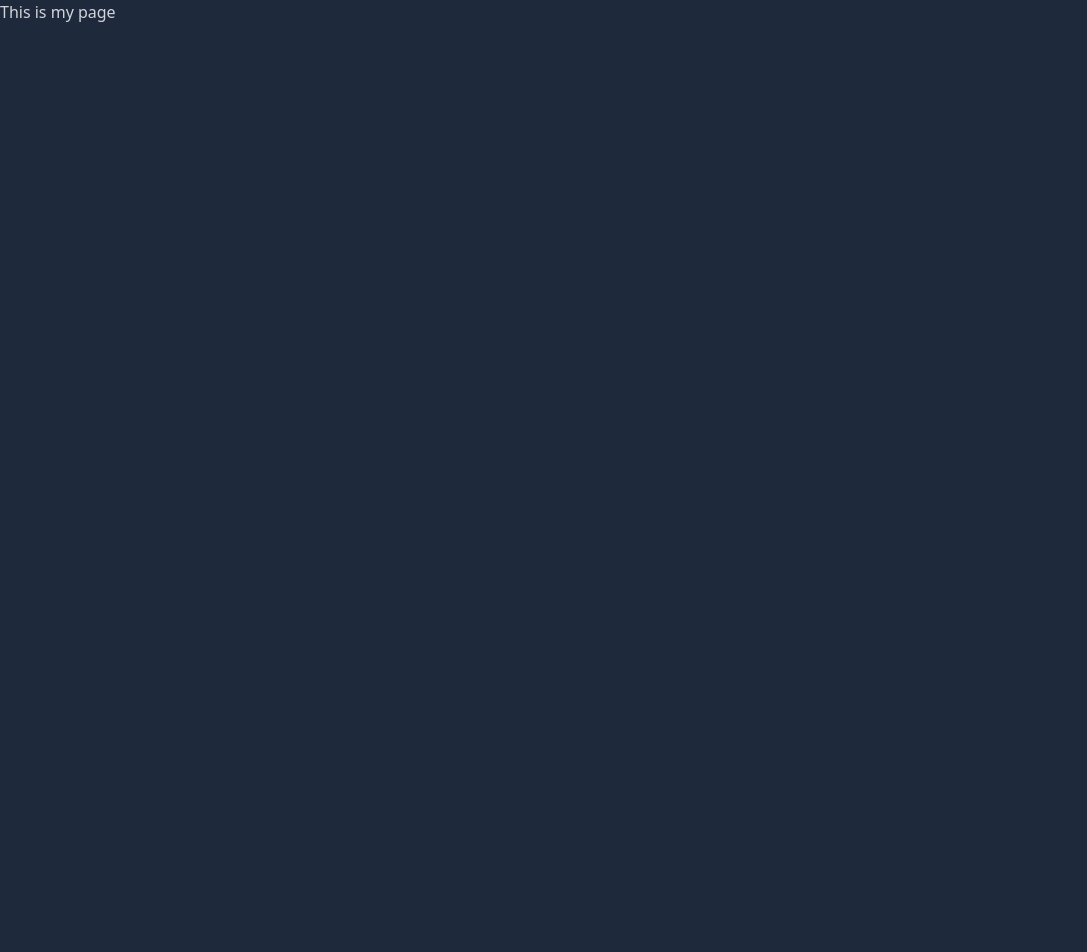
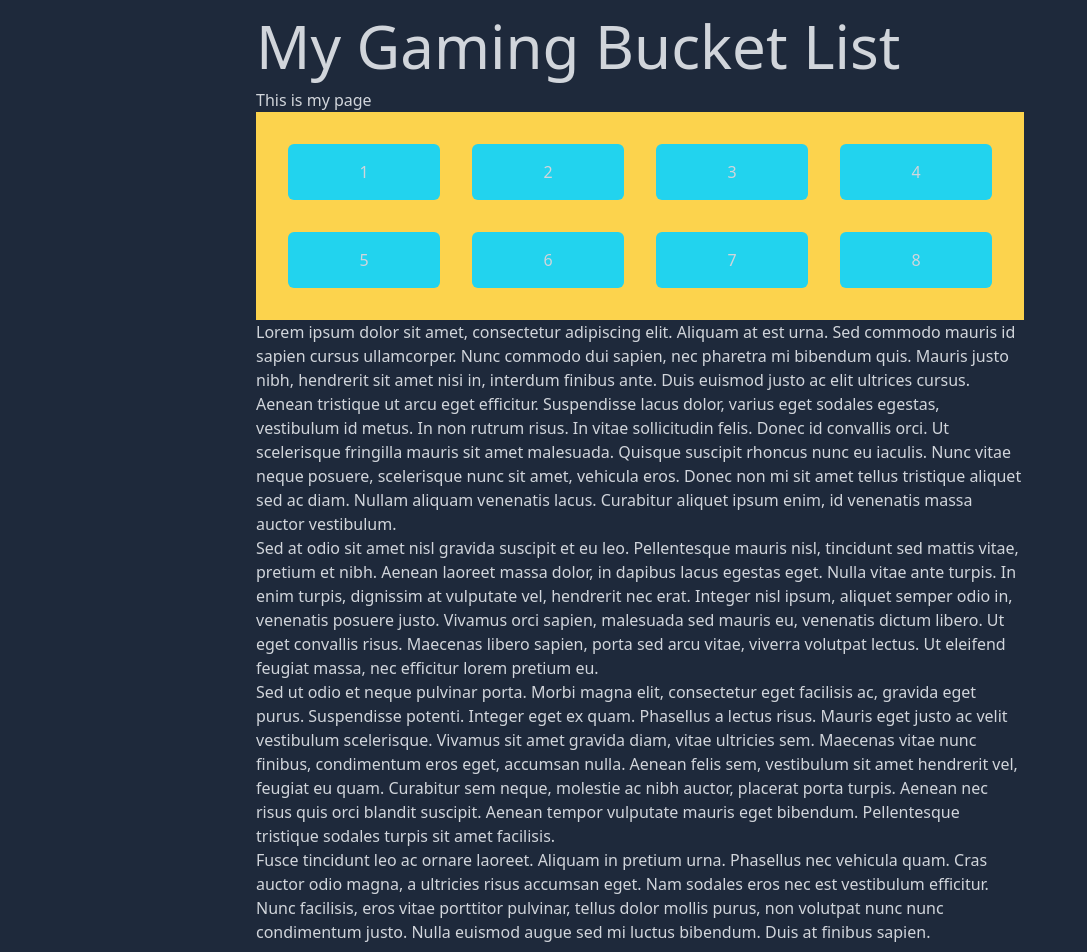
Before and after one commit to aluramh/my-gaming-bucket-list, a Next.js app: page /home in a window 1280 px wide. Shown: the top 952 px of the page, without its empty margins (0-1087 px from the left). Before the commit the page ends 800 px from the top, so only its background shows below. Built offline with nearby package versions, Linux system fonts and the light colour scheme.

Commit message:
testing tailwind

```diff
--- a/pages/home/index.tsx
+++ b/pages/home/index.tsx
@@ -1,3 +1,85 @@
 export default function Home() {
-  return <div>This is my page</div>
+  return (
+    <div className="container mx-auto px-4">
+      <div className="max-w-3xl mx-auto pb-28">
+        <div className="text-6xl mt-4 mb-3">My Gaming Bucket List</div>
+        <p>This is my page</p>
+
+        <div className="p-8 bg-amber-300">
+          <div className="grid grid-cols-1 md:grid-cols-2 lg:grid-cols-4 gap-4 lg:gap-8">
+            <div className="p-4 bg-cyan-400 rounded-md flex items-center justify-center">
+              1
+            </div>
+            <div className="p-4 bg-cyan-400 rounded-md flex items-center justify-center">
+              2
+            </div>
+            <div className="p-4 bg-cyan-400 rounded-md flex items-center justify-center">
+              3
+            </div>
+            <div className="p-4 bg-cyan-400 rounded-md flex items-center justify-center">
+              4
+            </div>
+            <div className="p-4 bg-cyan-400 rounded-md flex items-center justify-center">
+              5
+            </div>
+            <div className="p-4 bg-cyan-400 rounded-md flex items-center justify-center">
+              6
+            </div>
+            <div className="p-4 bg-cyan-400 rounded-md flex items-center justify-center">
+              7
+            </div>
+            <div className="p-4 bg-cyan-400 rounded-md flex items-center justify-center">
+              8
+            </div>
+          </div>
+        </div>
+
+        <p>
+          Lorem ipsum dolor sit amet, consectetur adipiscing elit. Aliquam at
+          est urna. Sed commodo mauris id sapien cursus ullamcorper. Nunc
+          commodo dui sapien, nec pharetra mi bibendum quis. Mauris justo nibh,
+          hendrerit sit amet nisi in, interdum finibus ante. Duis euismod justo
+          ac elit ultrices cursus. Aenean tristique ut arcu eget efficitur.
+          Suspendisse lacus dolor, varius eget sodales egestas, vestibulum id
+          metus. In non rutrum risus. In vitae sollicitudin felis. Donec id
+          convallis orci. Ut scelerisque fringilla mauris sit amet malesuada.
+          Quisque suscipit rhoncus nunc eu iaculis. Nunc vitae neque posuere,
+          scelerisque nunc sit amet, vehicula eros. Donec non mi sit amet tellus
+          tristique aliquet sed ac diam. Nullam aliquam venenatis lacus.
+          Curabitur aliquet ipsum enim, id venenatis massa auctor vestibulum.
+        </p>
+        <p>
+          Sed at odio sit amet nisl gravida suscipit et eu leo. Pellentesque
+          mauris nisl, tincidunt sed mattis vitae, pretium et nibh. Aenean
+          laoreet massa dolor, in dapibus lacus egestas eget. Nulla vitae ante
+          turpis. In enim turpis, dignissim at vulputate vel, hendrerit nec
+          erat. Integer nisl ipsum, aliquet semper odio in, venenatis posuere
+          justo. Vivamus orci sapien, malesuada sed mauris eu, venenatis dictum
+          libero. Ut eget convallis risus. Maecenas libero sapien, porta sed
+          arcu vitae, viverra volutpat lectus. Ut eleifend feugiat massa, nec
+          efficitur lorem pretium eu.
+        </p>
+        <p>
+          Sed ut odio et neque pulvinar porta. Morbi magna elit, consectetur
+          eget facilisis ac, gravida eget purus. Suspendisse potenti. Integer
+          eget ex quam. Phasellus a lectus risus. Mauris eget justo ac velit
+          vestibulum scelerisque. Vivamus sit amet gravida diam, vitae ultricies
+          sem. Maecenas vitae nunc finibus, condimentum eros eget, accumsan
+          nulla. Aenean felis sem, vestibulum sit amet hendrerit vel, feugiat eu
+          quam. Curabitur sem neque, molestie ac nibh auctor, placerat porta
+          turpis. Aenean nec risus quis orci blandit suscipit. Aenean tempor
+          vulputate mauris eget bibendum. Pellentesque tristique sodales turpis
+          sit amet facilisis.
+        </p>
+        <p>
+          Fusce tincidunt leo ac ornare laoreet. Aliquam in pretium urna.
+          Phasellus nec vehicula quam. Cras auctor odio magna, a ultricies risus
+          accumsan eget. Nam sodales eros nec est vestibulum efficitur. Nunc
+          facilisis, eros vitae porttitor pulvinar, tellus dolor mollis purus,
+          non volutpat nunc nunc condimentum justo. Nulla euismod augue sed mi
+          luctus bibendum. Duis at finibus sapien.
+        </p>
+      </div>
+    </div>
+  )
 }
```
